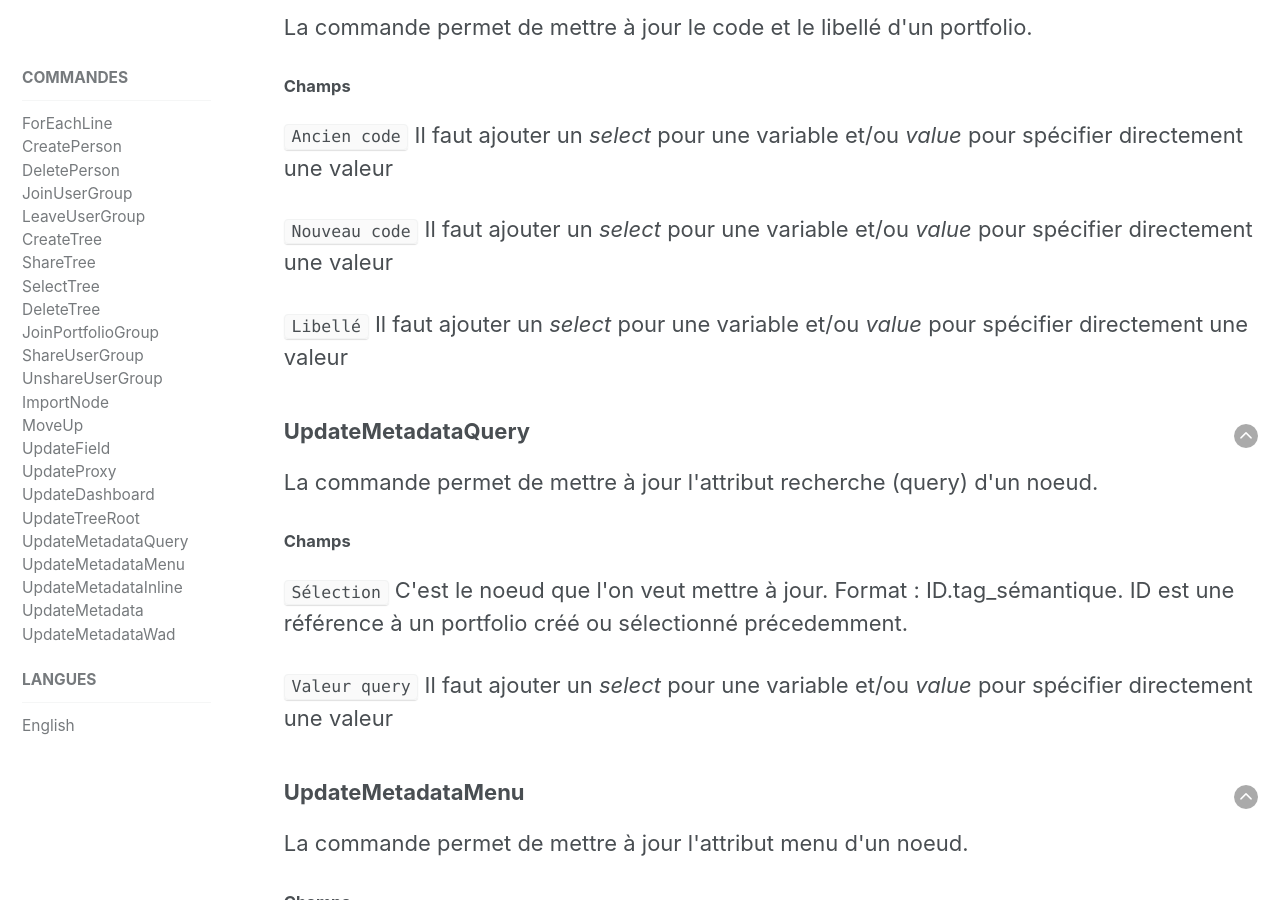
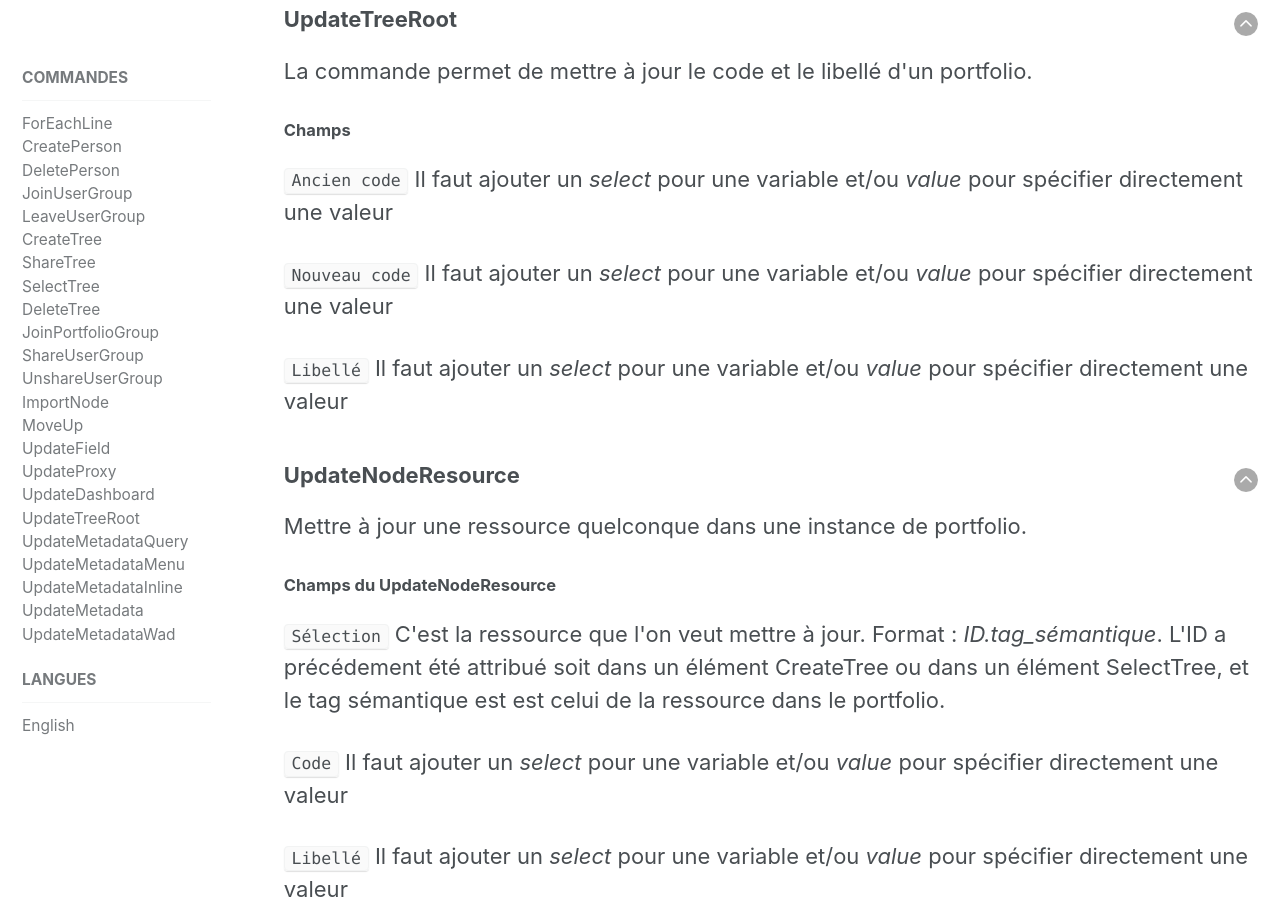
Before and after one commit to karutaproject/karuta-frontend-documentation, a Jekyll site: the page built from _pages/batch_fr.html, in a window 1280 px wide and 900 px high, scrolled down 12317 px. Built offline with Jekyll 4.4.1, drawn with Linux system fonts in a browser that asks for light colours.

Commit message:
Mise à jour de UpdateNodeResource dans le menu gauche

```diff
--- a/_pages/batch_fr.html
+++ b/_pages/batch_fr.html
@@ -96,6 +96,7 @@
 	<li><a href='#update-proxy'><code>UpdateProxy</code></a></li>
 	<li><a href='#update-dashboard'><code>UpdateDashboard</code></a></li>
 	<li><a href='#update-treeroot'><code>UpdateTreeRoot</code></a></li>
+	<li><a href='#update-noderesource'><code>UpdateNodeResource</code></a></li>
 </ul>
 <h4>Commandes de mise à jour des métadonnées</h4>
 <ul>
@@ -357,6 +358,18 @@
 	<p><code>Nouveau code</code> Il faut ajouter un <i>select</i> pour une variable et/ou <i>value</i> pour spécifier directement une valeur</p>
 	<p><code>Libellé</code> Il faut ajouter un <i>select</i> pour une variable et/ou <i>value</i> pour spécifier directement une valeur</p>
 </article>
+<article>
+	<a style='float:right' href='#top'><img src='../assets/img/arrow-up.png'/></a>
+	<h3 id='update-field'>UpdateNodeResource</h3>
+	<p>Mettre à jour une ressource quelconque dans une instance de portfolio.</p>
+	<h4>Champs du UpdateNodeResource</h4>
+	<p><code>Sélection</code> C'est la ressource que l'on veut mettre à jour. Format :
+		<i>ID.tag_sémantique</i>. L'ID a précédement été attribué soit dans un élément CreateTree
+		ou dans un élément SelectTree, et le tag sémantique est est celui de la ressource dans le
+		portfolio.
+	</p>
+	<p><code>Code</code> Il faut ajouter un <i>select</i> pour une variable et/ou <i>value</i> pour spécifier directement une valeur</p>
+	<p><code>Libellé</code> Il faut ajouter un <i>select</i> pour une variable et/ou <i>value</i> pour spécifier directement une valeur</p></article>
 
 <article>
 	<a style='float:right' href='#top'><img src='../assets/img/arrow-up.png'/></a>
```
